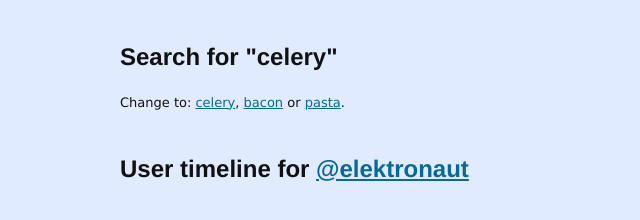
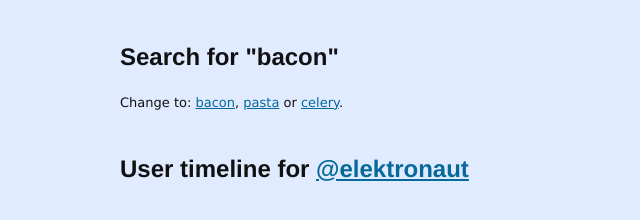
Before and after one commit to elektronaut/jquery.livetwitter, a plain HTML site: page example.html in a window 1280 px wide. Shown: the full height of the page, 0-640 px from the left. Drawn offline with nearby package versions, Linux system fonts and the light colour scheme.

Commit message:
Updated example

```diff
--- a/example.html
+++ b/example.html
@@ -59,9 +59,9 @@
 </head>
 <body>
 
-	<h2>Search for "<span id="searchTerm">celery</span>"</h2>
+	<h2>Search for "<span id="searchTerm">bacon</span>"</h2>
 	<div id="twitterSearch" class="tweets"></div>
-	<p id="searchLinks">Change to: <a href="#">celery</a>, <a href="#">bacon</a> or <a href="#">pasta</a>.</p>
+	<p id="searchLinks">Change to: <a href="#">bacon</a>, <a href="#">pasta</a> or <a href="#">celery</a>.</p>
 
 	<h2>User timeline for <a href="http://twitter.com/elektronaut">@elektronaut</a></h2>
 	<div id="twitterUserTimeline" class="tweets"></div>
```
